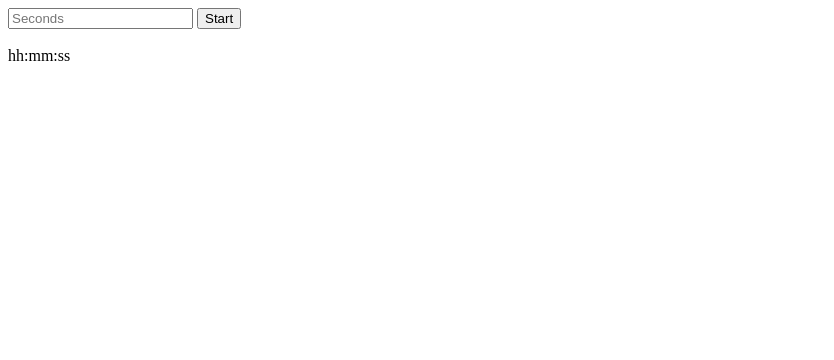
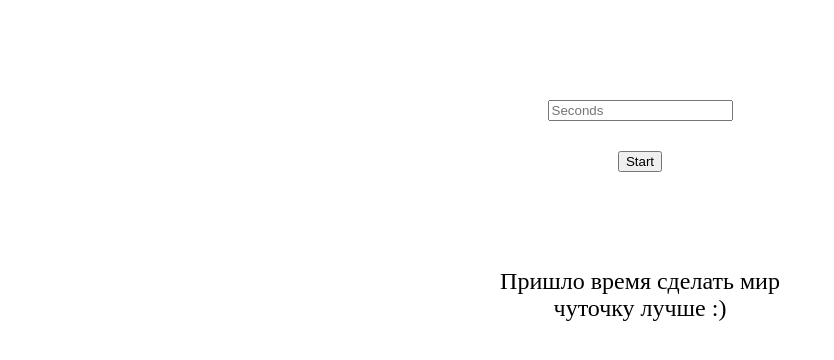
Before and after one commit to MrStnr21/Timer, a plain HTML site: page index.html in a window 1280 px wide. Both pictures are taken after a click on the button "Start". Shown: the whole page, without its empty margins (0-834 px from the left). Drawn offline with Linux system fonts and the light colour scheme.

Commit message:
feature: реализовать работу таймера, добавить немного стилей.

```diff
--- /dev/null
+++ b/components/index.js
@@ -0,0 +1,50 @@
+const inputEl = document.querySelector("input");
+const buttonEl = document.querySelector("button");
+const timerEl = document.querySelector("span");
+let timer;
+
+// Напишите реализацию createTimerAnimator
+// который будет анимировать timerEl
+const createTimerAnimator = () => {
+  return (seconds) => {
+    clearInterval(timer);
+    timerEl.textContent = "Таймер установлен.";
+    timer = setInterval(function () {
+      let sec = seconds % 60;
+      let min = Math.trunc((seconds / 60) % 60);
+      let hour = Math.trunc((seconds / 60 / 60) % 60);
+
+      sec = sec < 10 ? "0" + sec : sec;
+      min = min < 10 ? "0" + min : min;
+      hour = hour < 10 ? "0" + hour : hour;
+
+      if (seconds <= 0) {
+        clearInterval(timer);
+        timerEl.textContent = "Пришло время сделать мир чуточку лучше :)";
+      } else {
+        const startTimer = `${hour}:${min}:${sec}`;
+        timerEl.textContent = startTimer;
+      }
+      --seconds;
+    }, 1000);
+  };
+};
+
+const animateTimer = createTimerAnimator();
+
+inputEl.addEventListener("input", () => {
+  // Очистите input так, чтобы в значении
+  // оставались только числа
+  if (isNaN(inputEl.value)) {
+    inputEl.value = "";
+    alert("Пожалуйста,введите число.");
+  }
+});
+
+buttonEl.addEventListener("click", () => {
+  const seconds = Number(inputEl.value);
+  clearInterval(animateTimer);
+  animateTimer(seconds);
+
+  inputEl.value = "";
+});
--- a/index.html
+++ b/index.html
@@ -5,17 +5,18 @@
     <meta http-equiv="X-UA-Compatible" content="IE=edge" />
     <meta name="viewport" content="width=device-width, initial-scale=1.0" />
     <title>1 task</title>
+    <link rel="stylesheet" href="./pages/index.css" />
   </head>
-  <body>
+  <body class="body">
     <input placeholder="Seconds" type="text" />
 
-    <button>Start</button>
+    <button class="start-button">Start</button>
 
     <br />
     <br />
 
-    <span>hh:mm:ss</span>
+    <span class="timer">hh:mm:ss</span>
 
-    <script src="./index.js"></script>
+    <script src="./components/index.js"></script>
   </body>
 </html>
--- a/index.js
+++ /dev/null
@@ -1,24 +0,0 @@
-const inputEl = document.querySelector('input');
-const buttonEl = document.querySelector('button');
-const timerEl = document.querySelector('span');
-
-// Напишите реализацию createTimerAnimator
-// который будет анимировать timerEl
-const createTimerAnimator = () => {
-  return (seconds) => {};
-};
-
-const animateTimer = createTimerAnimator();
-
-inputEl.addEventListener('input', () => {
-  // Очистите input так, чтобы в значении
-  // оставались только числа
-});
-
-buttonEl.addEventListener('click', () => {
-  const seconds = Number(inputEl.value);
-
-  animateTimer(seconds);
-
-  inputEl.value = '';
-});
--- /dev/null
+++ b/pages/index.css
@@ -0,0 +1,19 @@
+.body {
+  margin: 100px auto;
+  width: 300px;
+  display: flex;
+  flex-direction: column;
+  align-items: center;
+  justify-content: center;
+  row-gap: 30px;
+}
+
+.start-button {
+  cursor: pointer;
+}
+
+.timer {
+  font-size: 24px;
+  text-align: center;
+  min-height: 100px;
+}
```
